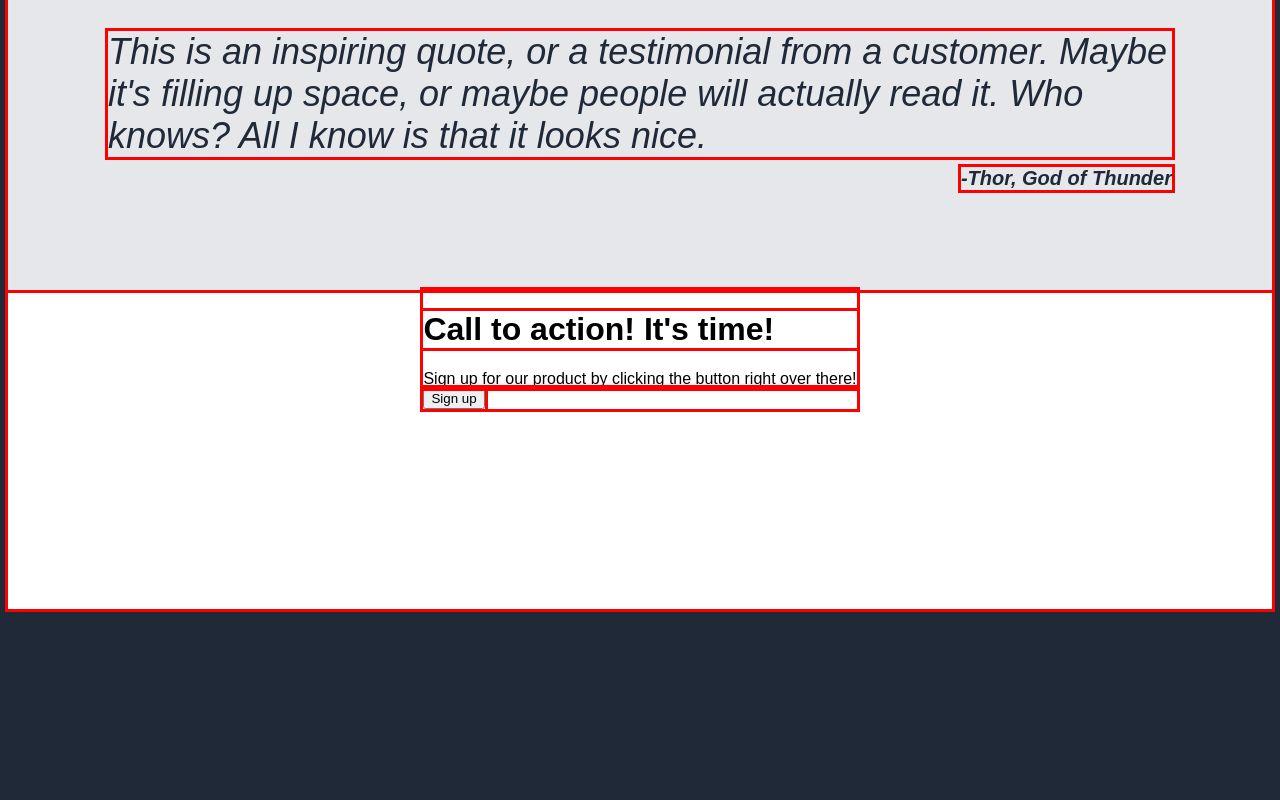
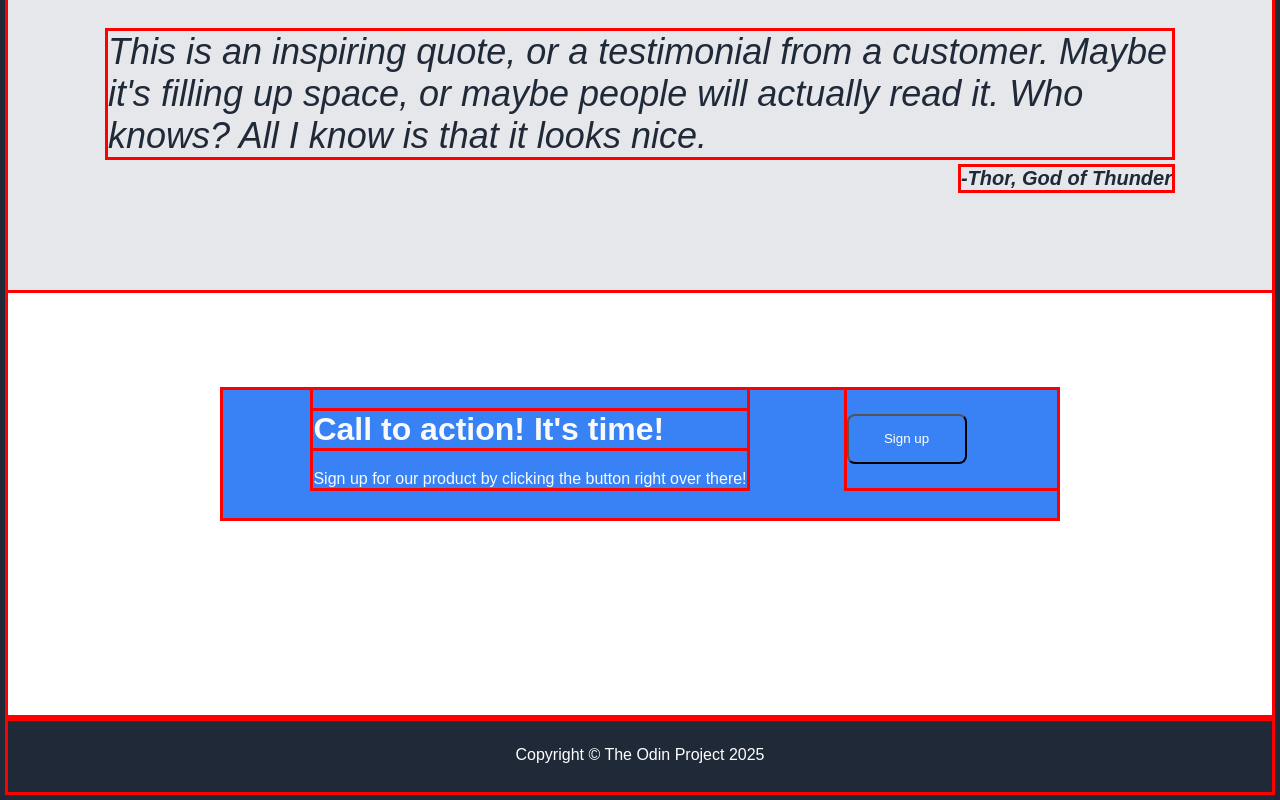
Before and after one commit to BlobCybersecurity/landing-page, a plain HTML site: page index.html in a window 1280 px wide. Shown: the part 1158-1958 px from the top of the page. Before the commit the page ends 1775 px from the top, so only its background shows below. Drawn offline with Linux system fonts and the light colour scheme.

Commit message:
Add footer in landing page

```diff
--- a/index.html
+++ b/index.html
@@ -73,9 +73,13 @@
                     <button class="bottom-sign-up">Sign up</button>
                 </div>
             </div>
+
         </div>
+
     </div>
     </div>
-
+    <div class="footer">
+        Copyright © The Odin Project 2025
+    </div>
 </body>
 </html>
--- a/styles.css
+++ b/styles.css
@@ -88,6 +88,7 @@ img {
     padding-bottom: 200px;
     justify-content: space-between;
     flex-wrap: wrap;
+
 }
 
 .title {
@@ -142,3 +143,51 @@ img {
     font-size: 20px;
 
 }
+
+.down {
+    margin-top: 100px;
+    flex-direction: column;
+    justify-content: space-between;
+}
+
+.blue-container {
+    display: flex;
+    gap: 100px;
+    background-color: #3882F6;
+    color: #F9FAF8;
+    padding-left: 90px;
+    padding-bottom: 30px;
+
+}
+
+.bottom-sign-up {
+    background-color: #3882F6;
+    color: white;
+    border-radius: 8px;
+    padding: 10px;
+    width: 120px;
+    outline: white;
+    height: 50px;
+
+}
+
+.right {
+    display: flex;
+    flex-direction: column;
+    justify-content: center;
+    padding-right: 90px;
+}
+
+.left {
+    margin: 0;
+    padding: 0;
+}
+
+.footer {
+    background-color: #1F2937;
+    color: white;
+    padding: 28px;
+    display: flex;
+    justify-content: center;
+
+}
```
